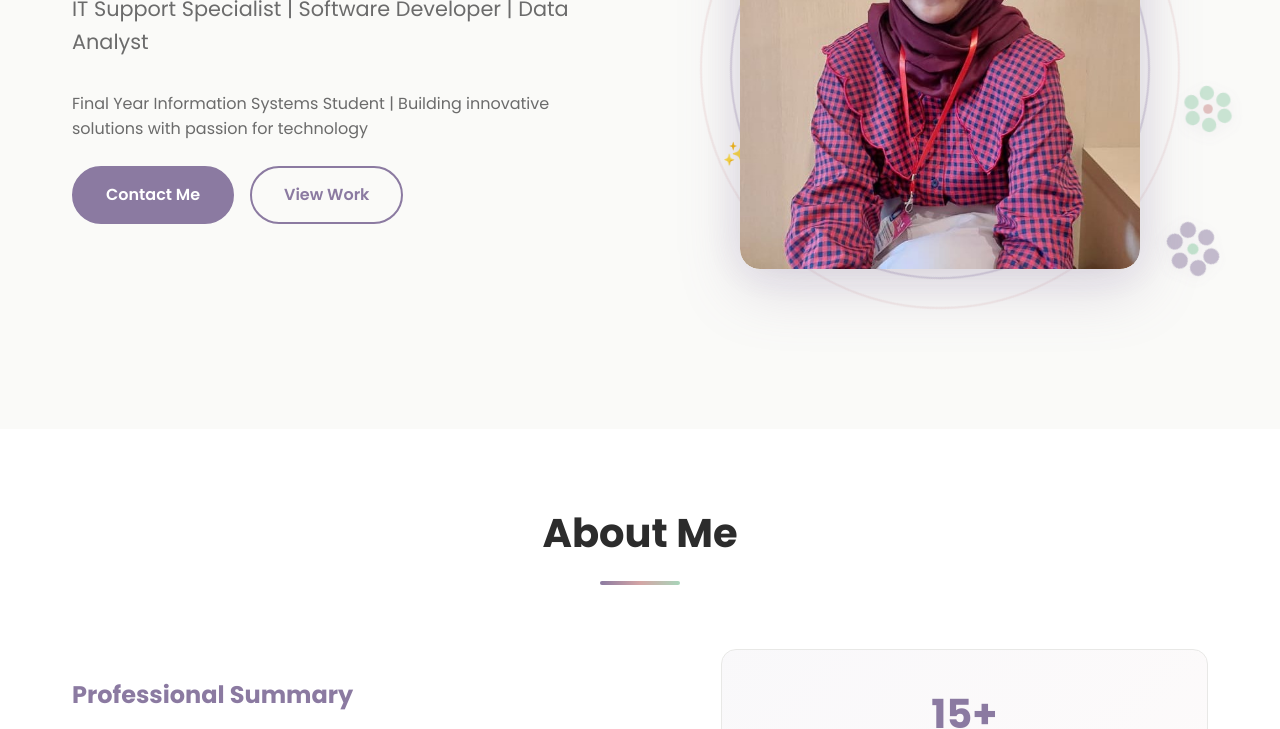
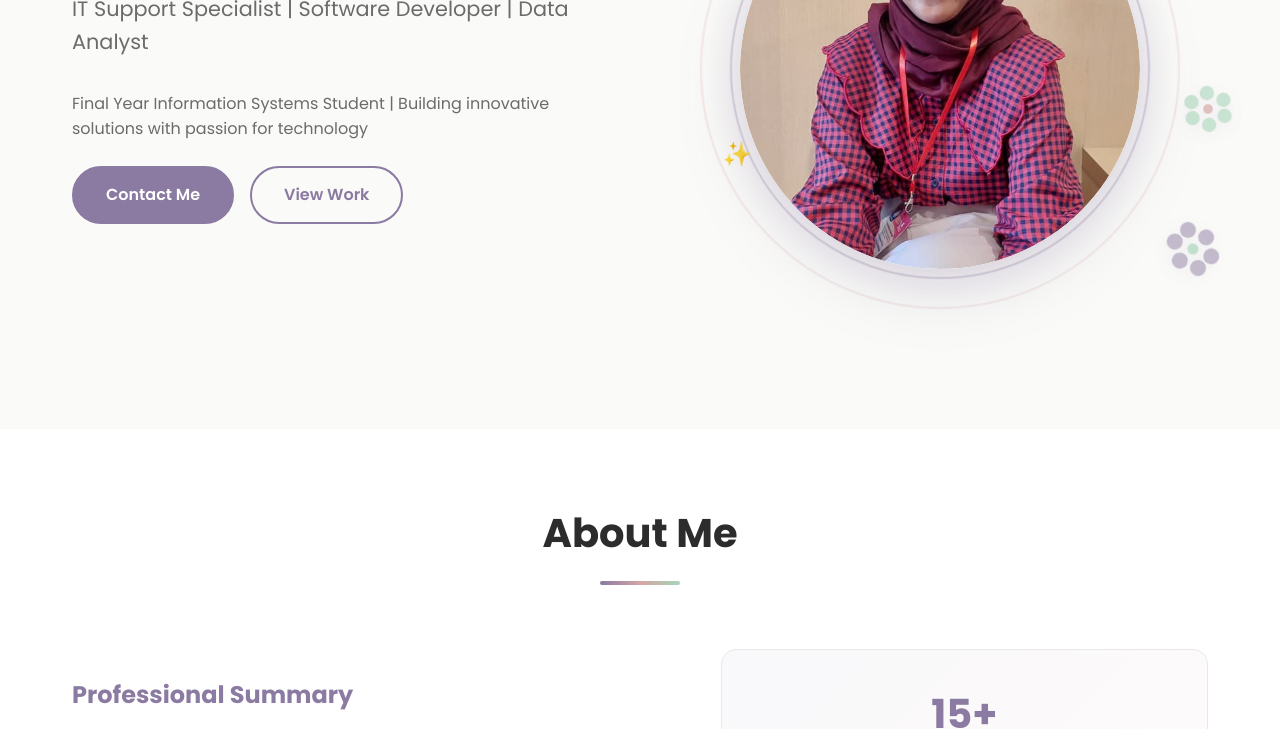
Before and after one commit to Adrilla0909/portofolio, a plain HTML site: page index.html in a window 1280 px wide. Shown: the part 371-1100 px from the top of the page. Drawn offline with Linux system fonts and the light colour scheme.

Commit message:
Make photo frame circular

```diff
--- a/css/styles.css
+++ b/css/styles.css
@@ -325,7 +325,7 @@ a:hover {
     width: 100%;
     max-width: 400px;
     aspect-ratio: 1;
-    border-radius: 20px;
+    border-radius: 50%;
     display: flex;
     align-items: center;
     justify-content: center;
@@ -340,7 +340,7 @@ a:hover {
     width: 100%;
     height: 100%;
     object-fit: cover;
-    border-radius: 20px;
+    border-radius: 50%;
     animation: fadeInScale 1.5s cubic-bezier(0.34, 1.56, 0.64, 1) backwards;
     display: block;
 }
```
